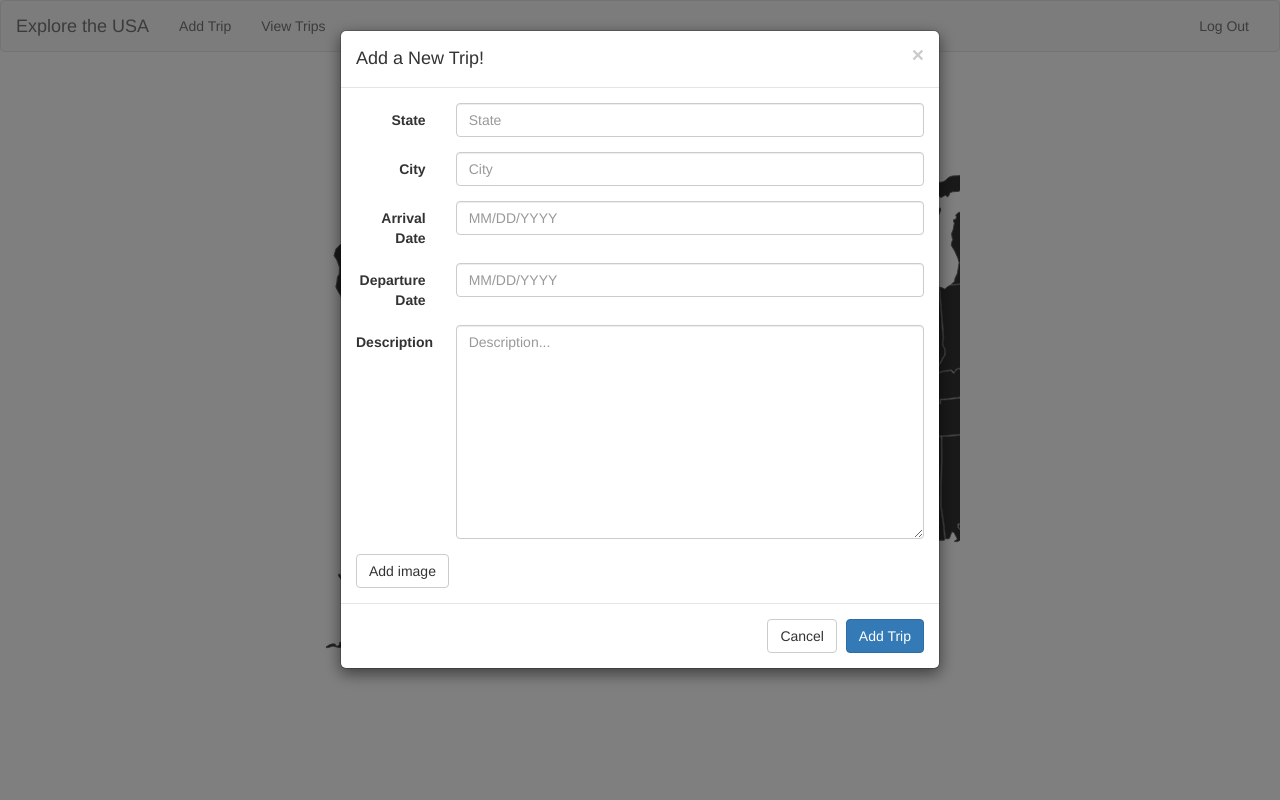
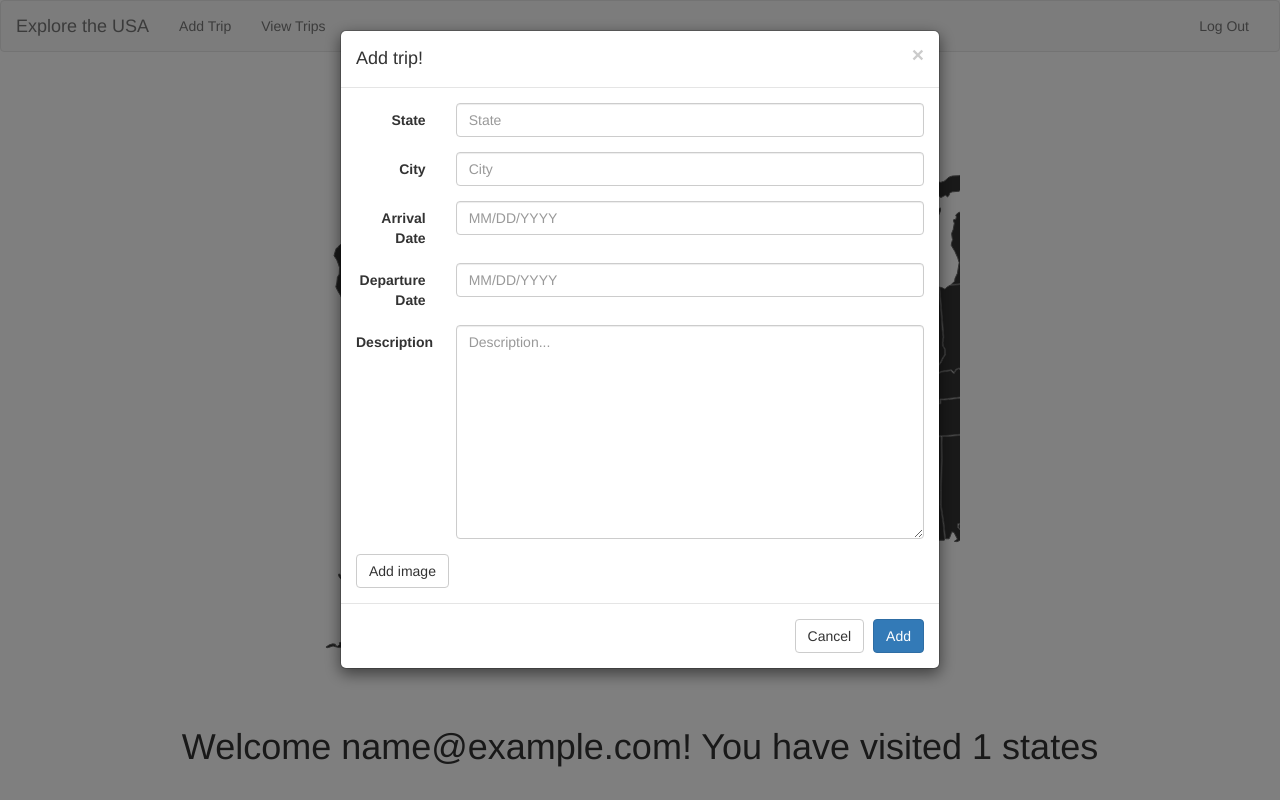
Before and after one commit to tpunt3/exploretheusa, a Python web app: template exploretheusa/templates/mainpage.html in a window 1280 px wide, after a click on "Add Trip". Run offline with Jinja, Linux system fonts and the light colour scheme; the template is opened without the code that fills it: most values are stand-ins (such as "Sample title", 1, 10 or a date in 2020); some libraries are stand-ins or nearby versions.

Commit message:
wrote query for distinct states visited

```diff
--- a/exploretheusa/handlers/base_handlers.py
+++ b/exploretheusa/handlers/base_handlers.py
@@ -21,6 +21,7 @@ class BasePage(webapp2.RequestHandler):
       return
     if user:
         email = user.email().lower()
+
     values["user_email"] = email,
     values["logout_url"] = users.create_logout_url("/")
     values["form_action"] = blobstore.create_upload_url('/insert-trip')
--- a/exploretheusa/main.py
+++ b/exploretheusa/main.py
@@ -50,7 +50,7 @@ class MainPage(BasePage):
         return "templates/mainpage.html"
 
     def update_values(self, email, values):
-        pass
+        values["num_trips"] = utils.get_query_for_all_distinct_states_for_email(email)
 
 class ViewTripPage(BasePage):
     def get_template(self):
--- a/exploretheusa/static/css/styles.css
+++ b/exploretheusa/static/css/styles.css
@@ -28,7 +28,11 @@
 	text-align: center;
 }
 
-.title{
+.title {
 	text-align: center;
 	margin-top: 10px
 }
+
+#welcome {
+	text-align: center;
+}
--- a/exploretheusa/static/js/main.js
+++ b/exploretheusa/static/js/main.js
@@ -35,11 +35,27 @@ rh.eu.enableButtons = function() {
 	     $("#insert-trip-modal #city-input").val(city);
 	     $("#insert-trip-modal #arrival-date").val(startDate);
 	     $("#insert-trip-modal #departure-date").val(endDate);
-	     $("#insert-trip-modal #description").html(description);
+	     $("#insert-trip-modal #description").val(description);
 	     $("#insert-trip-modal .delete-trip-btn").show();
 	     $("#insert-trip-modal button[type=submit]").html("Update");
 	     $("#insert-trip-modal").modal("show");
 	  });
+
+  $("#add-trip").click(function(){
+	 rh.eu.resetAddTripModal();
+  });
+
+}
+
+rh.eu.resetAddTripModal = function() {
+	$("#insert-trip-modal .modal-title").html("Add trip!");
+	$("#insert-trip-modal #state-input").val("");
+    $("#insert-trip-modal #city-input").val("");
+    $("#insert-trip-modal #arrival-date").val("");
+    $("#insert-trip-modal #departure-date").val("");
+    $("#insert-trip-modal #description").val("");
+    $("#insert-trip-modal .delete-trip-btn").hide();
+    $("#insert-trip-modal button[type=submit]").html("Add");
 }
 
 rh.eu.mainPageInit = function() {
--- a/exploretheusa/templates/basepage.html
+++ b/exploretheusa/templates/basepage.html
@@ -117,13 +117,12 @@
 				          </div>
 		            </div>
 
-                <button type="button" style="display: none;" class="btn btn-default delete-trip-btn">
-                  <span>Delete Trip?</span>
+
+		            <div class="modal-footer">
+		              <button type="button" class="btn btn-default" data-dismiss="modal">Cancel</button>
+	                <button type="button" style="display: none;" class="btn btn-default delete-trip-btn">Delete Trip
                   <div style="display: none;" class="entity-key-for-delete"></div>
-                </button>
-		            <div class="modal-footer">
-		              <button type="button" class="btn btn-default"
-		                data-dismiss="modal">Cancel</button>
+                	</button>
 		              <button type="submit" class="btn btn-primary">Add Trip</button>
 		            </div>
 		          </form>
--- a/exploretheusa/templates/mainpage.html
+++ b/exploretheusa/templates/mainpage.html
@@ -1,4 +1,5 @@
 {% extends "templates/basepage.html" %}
 {% block content %}
 	<div id="map"></div>
+	<h1 id="welcome">Welcome {{ user_email }}! You have visited {{ num_trips }} states</h1>
 {% endblock %}
--- a/exploretheusa/utils.py
+++ b/exploretheusa/utils.py
@@ -7,3 +7,7 @@ def get_parent_key_for_email(email):
 def get_query_for_all_trips_for_email(email):
     parent_key = get_parent_key_for_email(email)
     return Trip.query(ancestor=parent_key).order(Trip.state)
+
+def get_query_for_all_distinct_states_for_email(email):
+    parent_key = get_parent_key_for_email(email)
+    return Trip.query(ancestor=parent_key, projection=["state"], distinct=True).count()
```
